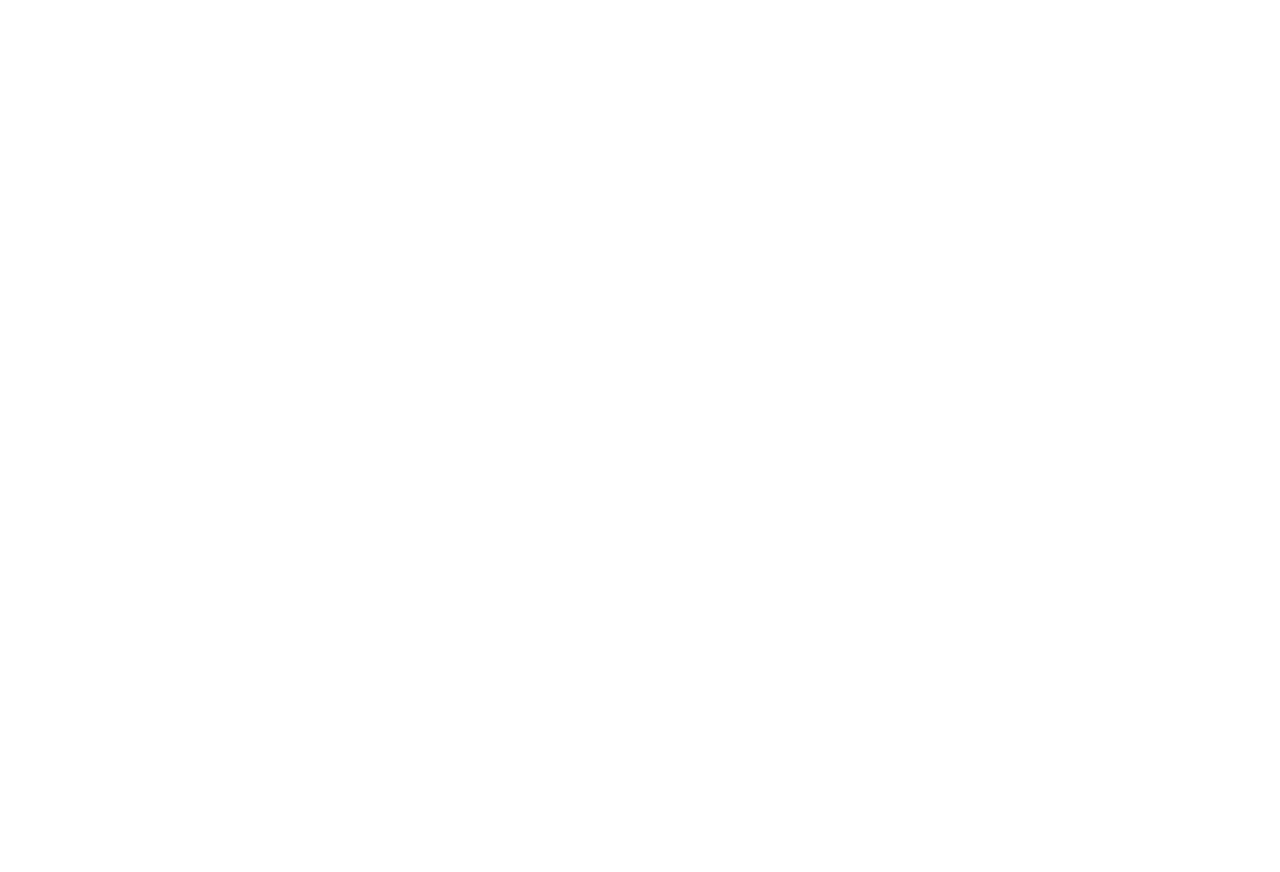
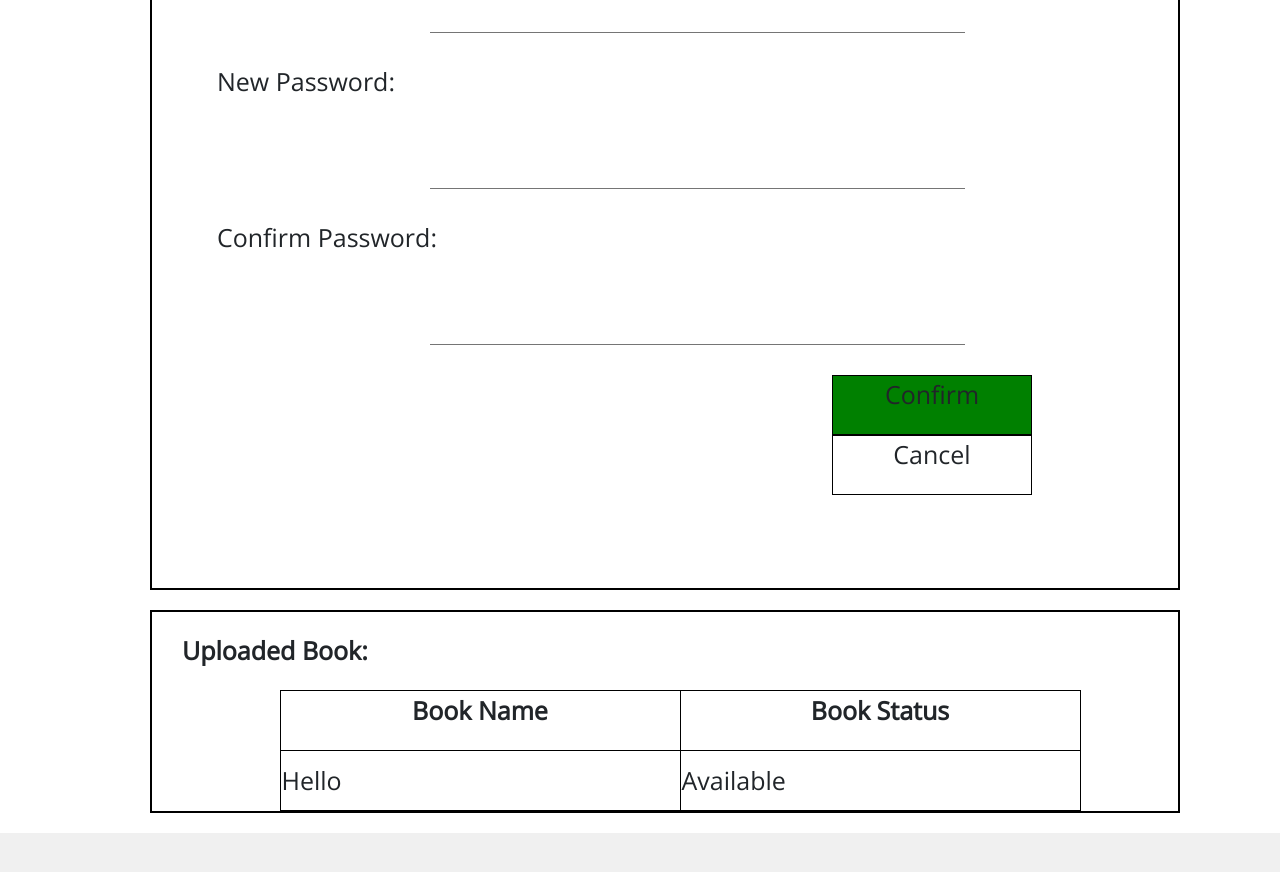
Before and after one commit to yogathanh99/cs300-apcs2, a React (Create React App) app in the folder booktrader/: page /profile in a window 1280 px wide. Before the commit this address had no page. Shown: the part 680-1552 px from the top of the page. Before the commit the page ends 800 px from the top, so only its background shows below. Built offline with nearby package versions, Linux system fonts and the light colour scheme; a web font is replaced by a local one.

Commit message:
Doing Profile page

```diff
--- a/booktrader/src/App.js
+++ b/booktrader/src/App.js
@@ -1,48 +1,50 @@
-import React from 'react';
-import { Switch, Route } from 'react-router-dom';
+import React from "react";
+import { Switch, Route } from "react-router-dom";
 import {
   faUserPlus,
   faSignInAlt,
-  faBook,
-} from '@fortawesome/free-solid-svg-icons';
+  faBook
+} from "@fortawesome/free-solid-svg-icons";
 
-import ErrorPage from './pages/ErrorPage';
-import Home from './pages/Home';
-import Login from './pages/Login';
-import Signup from './pages/Signup';
-import StorePage from './pages/StorePage';
-import Detail from './pages/Detail';
-import Navbar from './Component/Navbar';
+import ErrorPage from "./pages/ErrorPage";
+import Home from "./pages/Home";
+import Login from "./pages/Login";
+import Signup from "./pages/Signup";
+import StorePage from "./pages/StorePage";
+import Detail from "./pages/Detail";
+import Navbar from "./Component/Navbar";
+import Profile from "./pages/Profile";
 // import './App.css';
 
 const list_item = [
   {
-    link: '/store',
-    name: 'Store',
-    icon: faBook,
+    link: "/store",
+    name: "Store",
+    icon: faBook
   },
   {
-    link: '/login',
-    name: 'Log in',
-    icon: faSignInAlt,
+    link: "/login",
+    name: "Log in",
+    icon: faSignInAlt
   },
   {
-    link: '/signup',
-    name: 'Sign up',
-    icon: faUserPlus,
-  },
+    link: "/signup",
+    name: "Sign up",
+    icon: faUserPlus
+  }
 ];
 
 function App() {
   return (
-    <div className='App'>
+    <div className="App">
       <Navbar list_item={list_item} />
       <Switch>
-        <Route exact path='/' component={Home} />
-        <Route exact path='/store' component={StorePage} />
-        <Route exact path='/login' component={Login} />
-        <Route exact path='/signup' component={Signup} />
-        <Route path='/detail' component={Detail} />
+        <Route exact path="/" component={Home} />
+        <Route exact path="/store" component={StorePage} />
+        <Route exact path="/login" component={Login} />
+        <Route exact path="/signup" component={Signup} />
+        <Route path="/detail" component={Detail} />
+        <Route exact path="/profile" component={Profile} />
         <Route component={ErrorPage} />
       </Switch>
     </div>
--- a/booktrader/src/pages/Login/index.js
+++ b/booktrader/src/pages/Login/index.js
@@ -1,26 +1,29 @@
-import React from 'react';
-import styled from 'styled-components';
+import React from "react";
+import styled from "styled-components";
 
-import InputForm from '../../Component/InputForm';
-import Footer from '../../Component/Footer';
-import { ReactComponent as LoginFacebook } from '../../assets/login-facebook.svg';
-import { Wrapper, Button, StyleText, StyleStrong, Style } from './index.style';
+import InputForm from "../../Component/InputForm";
+import Footer from "../../Component/Footer";
+import { ReactComponent as LoginFacebook } from "../../assets/login-facebook.svg";
+import { Wrapper, Button, StyleText, StyleStrong, Style } from "./index.style";
 
 const StyleFooter = styled(Footer)`
   position: absolute;
   bottom: 0;
   width: 100%;
+  input {
+    padding: 0;
+  }
 `;
 
 const Login = () => {
   return (
     <Style>
       <Wrapper>
-        <InputForm name='Email' />
-        <InputForm name='Password' />
+        <InputForm name="Email" />
+        <InputForm name="Password" />
         <Button>Log in</Button>
         <StyleText>or log in using</StyleText>
-        <LoginFacebook style={{ cursor: 'pointer' }} />
+        <LoginFacebook style={{ cursor: "pointer" }} />
         <StyleText>
           Don't have an account ? <StyleStrong>Register</StyleStrong>
         </StyleText>
--- a/booktrader/src/pages/Login/index.style.js
+++ b/booktrader/src/pages/Login/index.style.js
@@ -1,20 +1,20 @@
-import styled from 'styled-components';
+import styled from "styled-components";
 
 export const Button = styled.button`
-  font-family: 'Manjari', sans-serif;
+  font-family: "Manjari", sans-serif;
   font-size: 3.5rem;
   background: var(--color-mainButton);
   width: 40rem;
   height: 8rem;
   border: none;
-  &:forcus-visible,
+  &:focus-visible,
   &:focus {
     outline: 0;
   }
 `;
 
 export const StyleText = styled.p`
-  font-family: 'Open Sans', sans-serif;
+  font-family: "Open Sans", sans-serif;
   margin-top: 1rem;
   font-size: 2.8rem;
   font-weight: normal;
--- /dev/null
+++ b/booktrader/src/pages/Profile/index.js
@@ -0,0 +1,85 @@
+import React, { useState } from "react";
+import styled from "styled-components";
+import Footer from "../../Component/Footer";
+import {
+  Style,
+  Wrapper,
+  Box,
+  StyleStrongText,
+  Table,
+  Button
+} from "../Profile/index.style";
+import InputForm from "../../Component/InputForm";
+const StyleFooter = styled(Footer)`
+  width: 100%;
+  position: absolute;
+  bottom: 0;
+`;
+const StyleInputForm = styled(InputForm)`
+  margin: 0;
+  padding: 0;
+  width: 500px;
+  height: 20px;
+  display: inline;
+`;
+const book_item = [
+  {
+    book_id: 1,
+    book_name: "Hello",
+    book_status: "Available"
+  }
+];
+const Profile = props => {
+  const listBook = book_item.map(item => (
+    <tr key={item.book_id}>
+      <td>{item.book_name}</td>
+      <td>{item.book_status}</td>
+    </tr>
+  ));
+  return (
+    <Style>
+      <Wrapper>
+        <Box style={{ height: "300px" }}>
+          <StyleStrongText>Email: </StyleStrongText>
+          <div>{props.email}</div>
+          <StyleStrongText>Username: </StyleStrongText>
+          <div>{props.username}</div>
+        </Box>
+        <Box style={{ height: "800px" }}>
+          <StyleStrongText>Change password: </StyleStrongText>
+          Change your password every once in a while to secure your privacy
+          <div style={{ marginLeft: "35px" }}>
+            Current Password: <StyleInputForm />
+            New Password: <StyleInputForm />
+            Confirm Password: <StyleInputForm />
+          </div>
+          <div style={{ marginLeft: "650px" }}>
+            <Button style={{ backgroundColor: "green" }}>Confirm</Button>
+            <Button style={{ backgroundColor: "white" }}>Cancel</Button>
+          </div>
+        </Box>
+        <Box>
+          <StyleStrongText>Uploaded Book: </StyleStrongText>
+          <Table>
+            <table>
+              <thead>
+                <tr>
+                  <th>
+                    <StyleStrongText>Book Name</StyleStrongText>
+                  </th>
+                  <th>
+                    <StyleStrongText>Book Status</StyleStrongText>
+                  </th>
+                </tr>
+              </thead>
+              <tbody>{listBook}</tbody>
+            </table>
+          </Table>
+        </Box>
+      </Wrapper>
+      <StyleFooter />
+    </Style>
+  );
+};
+
+export default Profile;
--- /dev/null
+++ b/booktrader/src/pages/Profile/index.style.js
@@ -0,0 +1,53 @@
+import styled from "styled-components";
+
+export const Style = styled.div`
+  font-size: 25px;
+  height: 100%;
+  padding: 0;
+  font-family: "Open Sans", sans-serif;
+  margin: 0;
+  position: relative;
+`;
+export const Wrapper = styled.div`
+  height: 100%;
+  margin-top: 150px;
+  margin-right: 100px;
+`;
+export const Box = styled.div`
+  padding-top: 20px;
+  padding-left: 30px;
+  margin-left: 150px;
+  height: 100%;
+  margin-bottom: 20px;
+  border: 2px solid black;
+`;
+export const StyleStrongText = styled.div`
+  margin-bottom: 20px;
+  font-weight: 900;
+`;
+export const Table = styled.div`
+  display: flex;
+  justify-content: center;
+  thead {
+    text-align: center;
+  }
+  td {
+    width: 400px;
+    height: 60px;
+  }
+  table {
+    border-collapse: collapse;
+  }
+  table,
+  th,
+  td {
+    border: 1px solid black;
+  }
+`;
+export const Button = styled.div`
+  display: inline-block;
+  text-align: center;
+  width: 200px;
+  height: 60px;
+  border: 1px solid black;
+`;
--- a/booktrader/src/pages/Signup/index.style.js
+++ b/booktrader/src/pages/Signup/index.style.js
@@ -1,5 +1,5 @@
-import styled from 'styled-components';
-import { Link } from 'react-router-dom';
+import styled from "styled-components";
+import { Link } from "react-router-dom";
 
 export const Wrapper = styled.div`
   margin-top: 7rem;
@@ -11,20 +11,20 @@
 `;
 
 export const Button = styled.button`
-  font-family: 'Manjari', sans-serif;
+  font-family: "Manjari", sans-serif;
   font-size: 3.5rem;
   background: var(--color-mainButton);
   width: 53.5rem;
   height: 8rem;
   border: none;
-  &:forcus-visible,
+  &:focus-visible,
   &:focus {
     outline: 0;
   }
 `;
 
 export const StyleText = styled.p`
-  font-family: 'Open Sans', sans-serif;
+  font-family: "Open Sans", sans-serif;
   margin-top: 5.6rem;
   font-size: 2.8rem;
   font-weight: normal;
```
